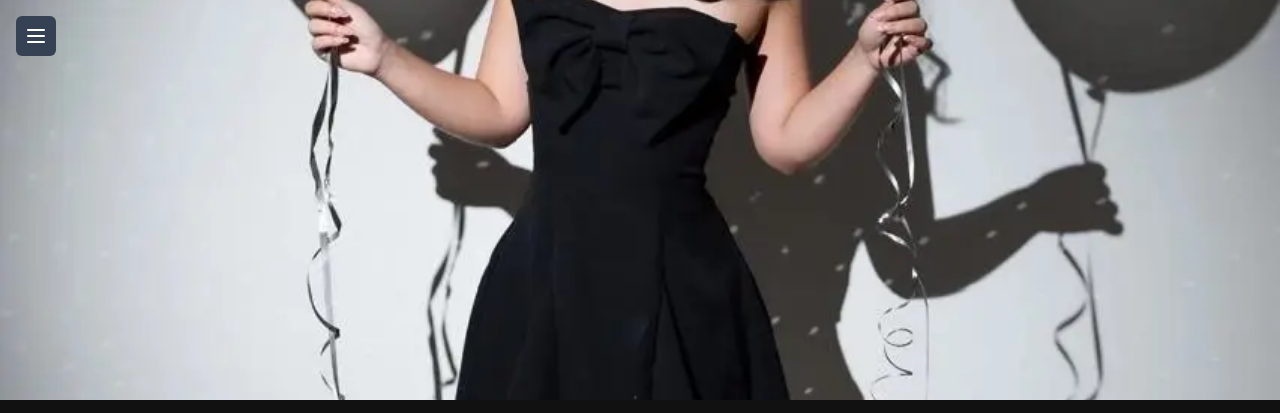
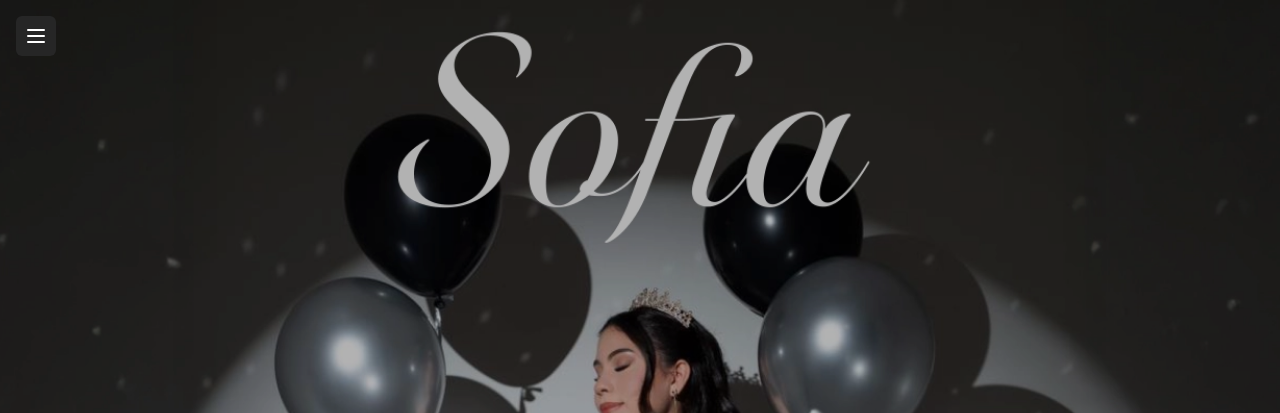
Before and after one commit to TheRicardo2005/Sofia-XV, an Astro site: page / in a window 1280 px wide. Shown: the top 413 px of the page. Built offline with nearby package versions, Linux system fonts and the light colour scheme; Astro itself is replaced by a stand-in of ours.

Commit message:
Fixes banner movil and desktop

```diff
--- a/src/components/Sidebar.astro
+++ b/src/components/Sidebar.astro
@@ -1,27 +1,35 @@
 <!-- Botón SIEMPRE visible, fuera del sidebar -->
 <button
   id="toggleBtn"
-  class="fixed top-4 left-4 bg-gray-700 text-white rounded-md p-2 z-50"
+  class="fixed top-4 left-4 bg-[#262626] text-white rounded-md p-2 z-50"
 >
-  <svg xmlns="http://www.w3.org/2000/svg" width="24" height="24" fill="none"
-    stroke="currentColor" stroke-width="2" stroke-linecap="round"
-    stroke-linejoin="round" class="icon">
-    <path stroke="none" d="M0 0h24v24H0z" fill="none" />
-    <path d="M4 6l16 0" />
-    <path d="M4 12l16 0" />
-    <path d="M4 18l16 0" />
+  <svg
+    xmlns="http://www.w3.org/2000/svg"
+    width="24"
+    height="24"
+    fill="none"
+    stroke="currentColor"
+    stroke-width="2"
+    stroke-linecap="round"
+    stroke-linejoin="round"
+    class="icon"
+  >
+    <path stroke="none" d="M0 0h24v24H0z" fill="none"></path>
+    <path d="M4 6l16 0"></path>
+    <path d="M4 12l16 0"></path>
+    <path d="M4 18l16 0"></path>
   </svg>
 </button>
 
 <!-- Sidebar -->
 <aside
   id="sidebar"
-  class="fixed top-0 left-0 h-full w-64 bg-gray-800 text-white transform -translate-x-full transition-transform duration-300 z-40"
+  class="fixed top-0 left-0 h-full w-64 bg-[#262626] text-white transform -translate-x-full transition-transform duration-300 z-40"
 >
   <nav class="flex flex-col p-4 pt-20 space-y-2">
-    <a href="#" class="hover:bg-gray-700 p-2 rounded">Inicio</a>
-    <a href="#" class="hover:bg-gray-700 p-2 rounded">Servicios</a>
-    <a href="#" class="hover:bg-gray-700 p-2 rounded">Contacto</a>
+    <a href="#HeroBannerHome" class="hover:bg-[#333] p-2 rounded">Inicio</a>
+    <a href="#" class="hover:bg-[#333] p-2 rounded">Servicios</a>
+    <a href="#" class="hover:bg-[#333] p-2 rounded">Contacto</a>
   </nav>
 </aside>
 
@@ -32,4 +40,13 @@
   toggleBtn?.addEventListener("click", () => {
     sidebar?.classList.toggle("-translate-x-full");
   });
+
+  // Selecciona todos los enlaces dentro del sidebar
+  const sidebarLinks = sidebar?.querySelectorAll("a");
+
+  sidebarLinks?.forEach((link) => {
+    link.addEventListener("click", () => {
+      sidebar?.classList.add("-translate-x-full");
+    });
+  });
 </script>
--- a/src/pages/index.astro
+++ b/src/pages/index.astro
@@ -2,45 +2,74 @@
 import CardInvitation from "@/components/CardInvitation.astro";
 import Layout from "../layouts/Layout.astro";
 import Counter from "@/components/Counter.astro";
-import SofiaBanner from "../../public/img/SofiaXIBanner.webp"
-import { Image } from "astro:assets";
 ---
 
 <Layout>
     <main>
         <section
-            class="flex flex-col items-center justify-center"
             id="HeroBannerHome"
+            class="w-full flex flex-col items-center justify-center h-screen"
         >
-            <Image
-                src={SofiaBanner}
-                alt="banner"
-                class="w-full h-full object-cover object-center"
-            />
+            <div class="overlay"></div>
+            <div class="content">
+                <!-- Aquí podrías poner un título o lo que quieras dentro del banner si es necesario -->
+            </div>
         </section>
 
-        <!-- Tarjeta principal -->
         <div class="flex justify-center items-center m-4">
             <CardInvitation />
         </div>
 
-        <Counter/>
+        <Counter />
     </main>
 </Layout>
 
 <style>
     #HeroBannerHome {
-        /* background-image: url("../../public/img/sofia.webp"); */
-        background-attachment: fixed;
+        background-image: url("/img/bannerescritorio.webp");
         background-repeat: no-repeat;
         background-size: cover;
-        background-position: center -300px;
-        height: clamp(400px, 30vh, 500px);
+        background-position: center;
+        width: 100%;
+        position: relative;
+        aspect-ratio: 16/9;
     }
 
-    @media (max-width: 768px) {
+    #HeroBannerHome .overlay {
+        position: absolute;
+        inset: 0;
+        background: rgba(
+            0,
+            0,
+            0,
+            0.3
+        ); /* Opcional, oscurece un poco la imagen */
+    }
+
+    #HeroBannerHome .content {
+        position: relative;
+        z-index: 1;
+        text-align: center;
+        color: white;
+    }
+
+    /* @media (max-width: 768px) {
         #HeroBannerHome {
-            background-position: center -200px;
+            background-image: url("/img/banner.webp");
+            background-position: center center;
+        }
+    } */
+    @media (min-width: 481px) and (max-width: 767px) {
+        #HeroBannerHome {
+            /* background-image: url("/img/banner.webp"); */
+            background-position: center center;
+        }
+    }
+
+    @media (max-width: 480px) {
+        /* Estilos para smartphones pequeños */
+        #HeroBannerHome {
+            background-image: url("/img/banner.webp");
         }
     }
 </style>
```
Also changed, not shown: public/img/banner.webp (added), public/img/bannerescritorio.webp (added).
